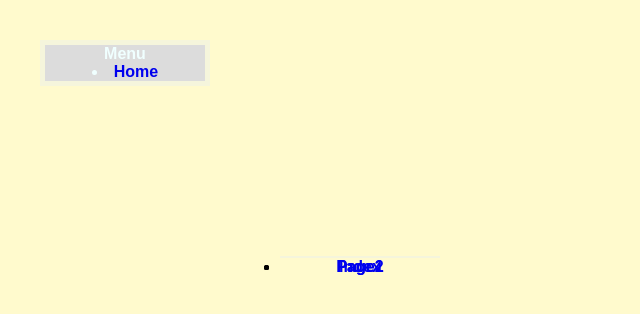
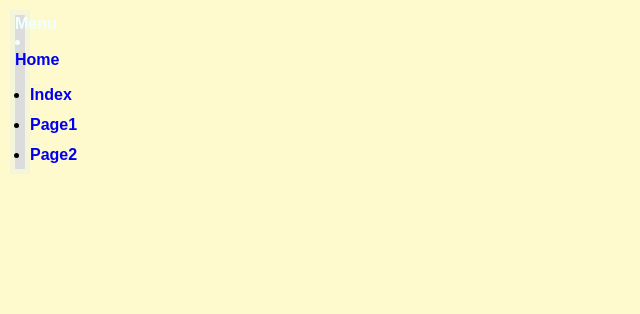
Before and after one commit to 111306001/111306001.github.io, a plain HTML site: page Lab3/index.html in a window 1280 px wide. Shown: the whole page, without its empty margins (0-640 px from the left). Drawn offline with Linux system fonts and the light colour scheme.

Commit message:
Update newstyle.css

```diff
--- a/Lab3/newstyle.css
+++ b/Lab3/newstyle.css
@@ -1,6 +1,6 @@
 body{
     font-family: arial, sans-serif;
-    padding: 2em;
+    padding: 2px;
     color: blanchedalmond;
     background-color: lemonchiffon;
 }
@@ -9,25 +9,27 @@ nav{
     color: azure;
     border: 5px solid beige;
     text-align: center;
-    width: 10em;
+    width: 10px;
     background-color: gainsboro;
 }
 nav ul{
-    top: 5em;
-    left: 5em;
-    width: 15em;
-    position: absolute;
+    top: 5px;
+    left: 5px;
+    width: 15px;
+    position: relative;
+    margin: 0;
+    padding: 0;
 }
 nav:hover ul{
     display: block;
 }
 nav ul li{
     background: fixed;
-    margin: 10em;
-    width: 10em;
-    position: absolute;
+    margin: 10px;
+    width: 10px;
+    position: relative;
     border-top: 2px solid beige;
-    width: 10em;
+    width: 10px;
     color: black;
 }
 nav ul li:hover{
```
